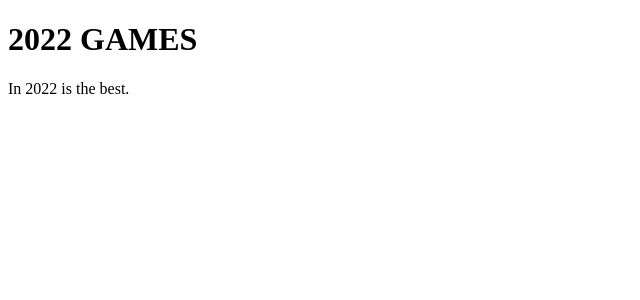
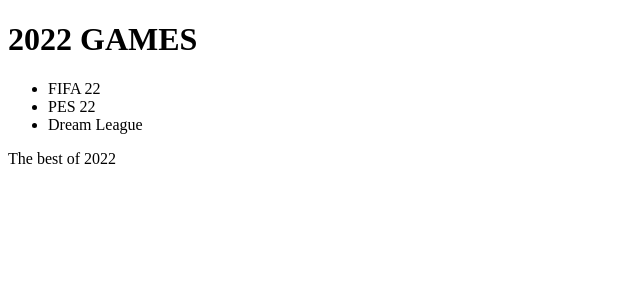
Before and after one commit to SayiaFelix/Games, an Angular app in the folder Games/: page / in a window 1280 px wide. Shown: the top 300 px of the page, without its empty margins (0-640 px from the left). Built offline with nearby package versions, Linux system fonts and the light colour scheme.

Commit message:
creating games

```diff
--- a/Games/src/app/app.component.html
+++ b/Games/src/app/app.component.html
@@ -1,5 +1,12 @@
 <div>
 <h1>2022 GAMES</h1>
-<P>In 2022 is the best.</P>
+
+
+<ul>
+    <li *ngFor="let game of games">
+        {{game}}
+    </li>
+</ul>
+<P>The best of 2022</P>
 
 </div>
```
